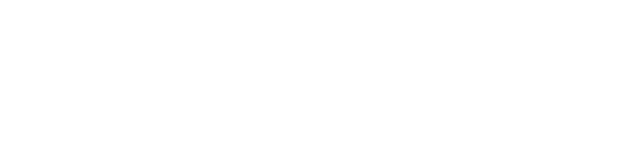
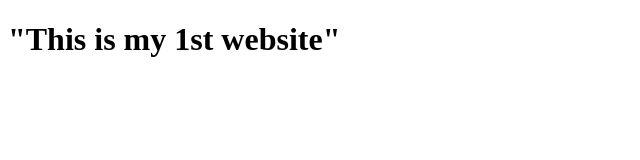
Before and after one commit to ckpleung1203/KM-GitHub, a plain HTML site: page Index_1.html in a window 1280 px wide. Shown: the whole page, without its empty margins (0-640 px from the left). Drawn offline with Linux system fonts and the light colour scheme.

Commit message:
Add <h1> title

```diff
--- a/Index_1.html
+++ b/Index_1.html
@@ -4,9 +4,9 @@
     <meta charset="UTF-8">
     <meta http-equiv="X-UA-Compatible" content="IE=edge">
     <meta name="viewport" content="width=device-width, initial-scale=1.0">
-    <title>Document</title>
+    <title>"This is my 1st website"</title>
 </head>
 <body>
-
+    <h1>"This is my 1st website"</h1>
 </body>
 </html>
```
